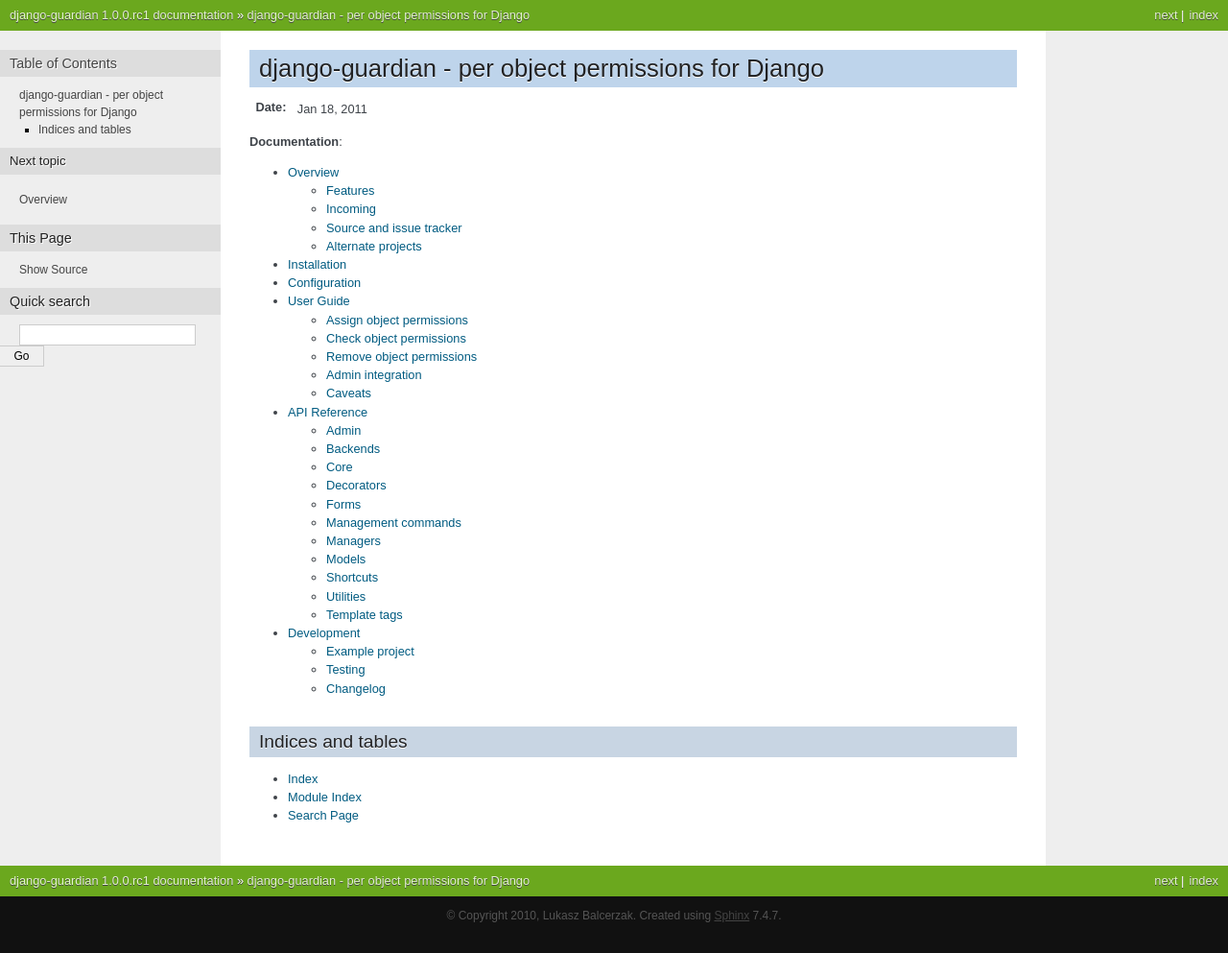
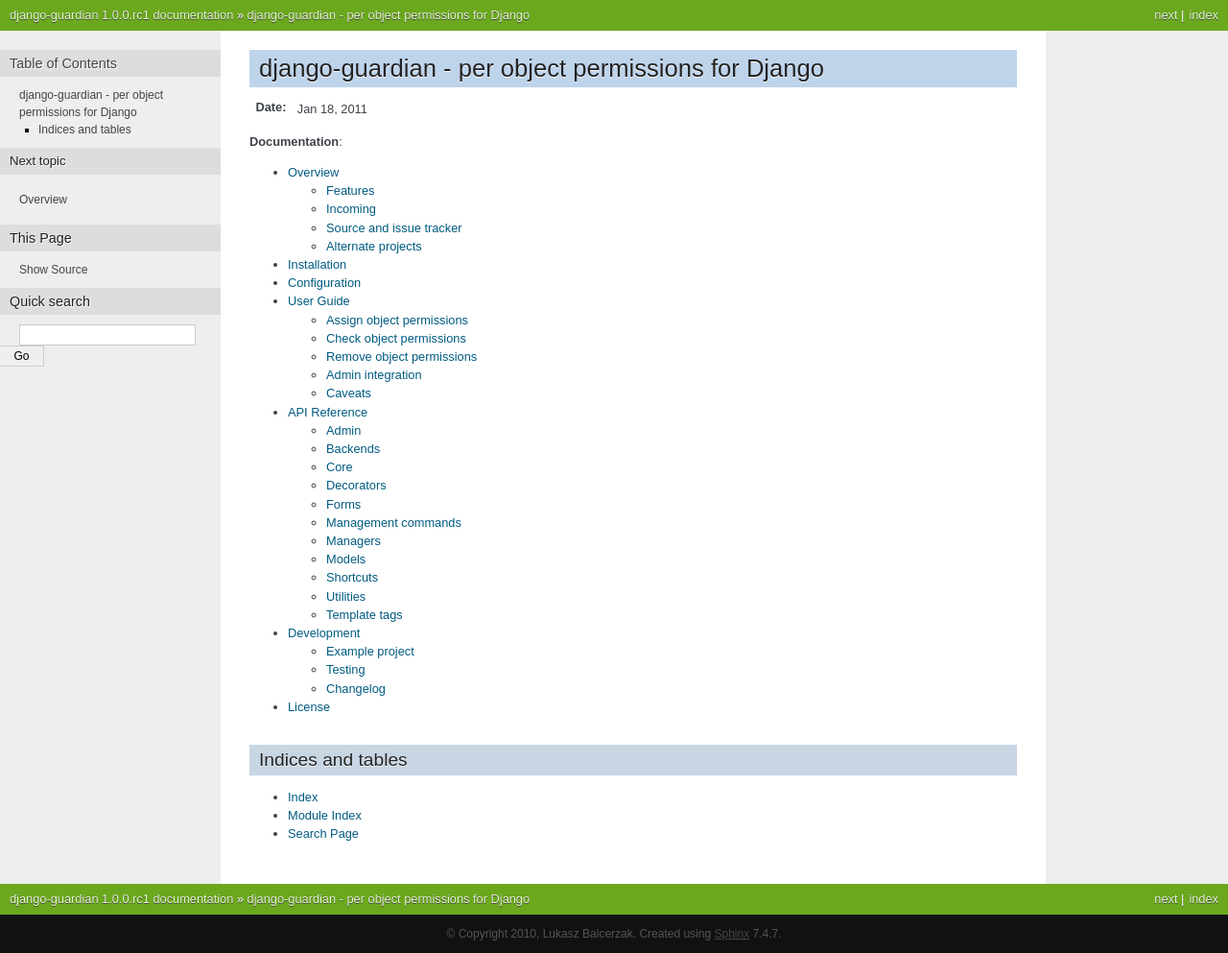
Before and after one commit to django-guardian/django-guardian, a Sphinx documentation site: the page built from docs/index.rst, in a window 1280 px wide. Shown: the whole page at 96% size. Built offline with Sphinx 7.4.7, drawn with Linux system fonts in a browser that asks for light colours.

Commit message:
Added LICENSE

```diff
--- a/docs/index.rst
+++ b/docs/index.rst
@@ -17,6 +17,7 @@
     userguide/index
     api/index
     develop/index
+    license
 
 
 Indices and tables
--- /dev/null
+++ b/docs/license.rst
@@ -0,0 +1,6 @@
+.. _license:
+
+License
+=======
+
+.. literalinclude:: ../LICENSE
--- a/setup.py
+++ b/setup.py
@@ -24,6 +24,7 @@
     include_package_data = True,
     scripts = [],
     requires = [],
+    license = 'BSD',
     install_requires = [
         'Django>=1.2',
     ],
```
Also changed, not shown: 2 other files.
